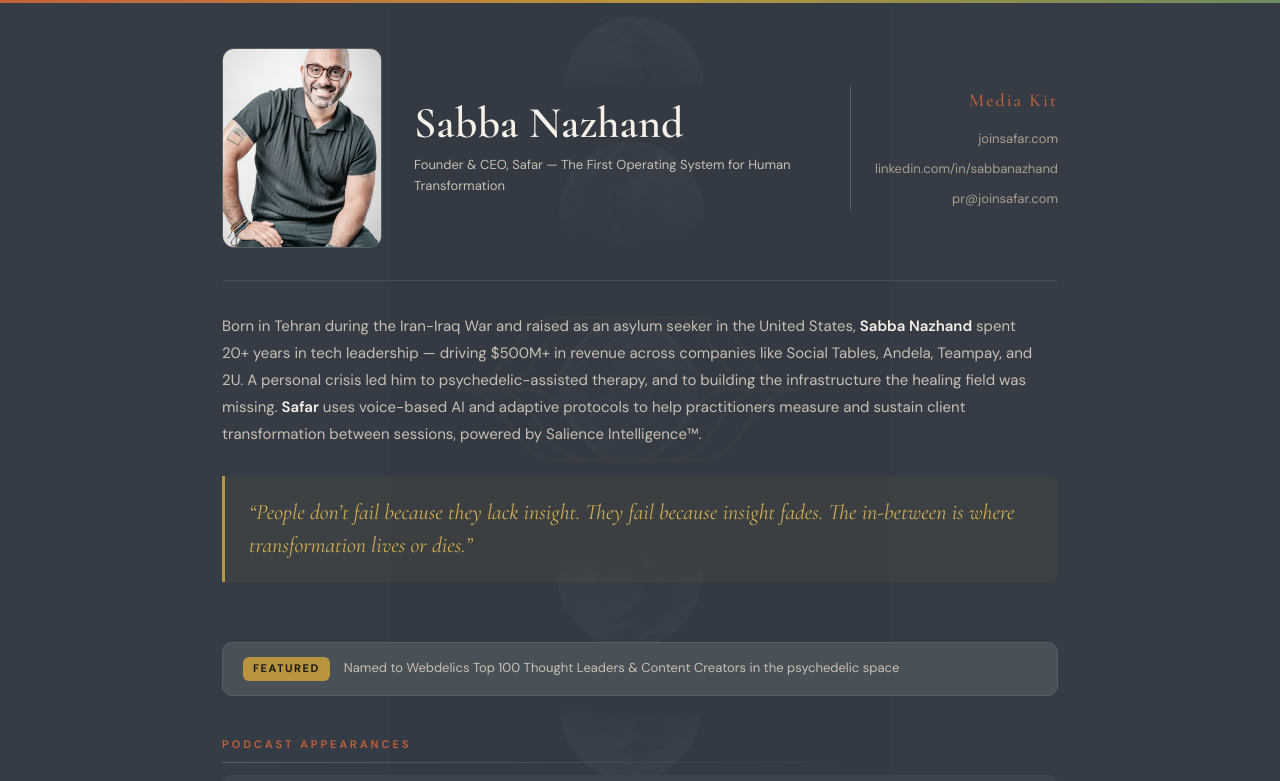
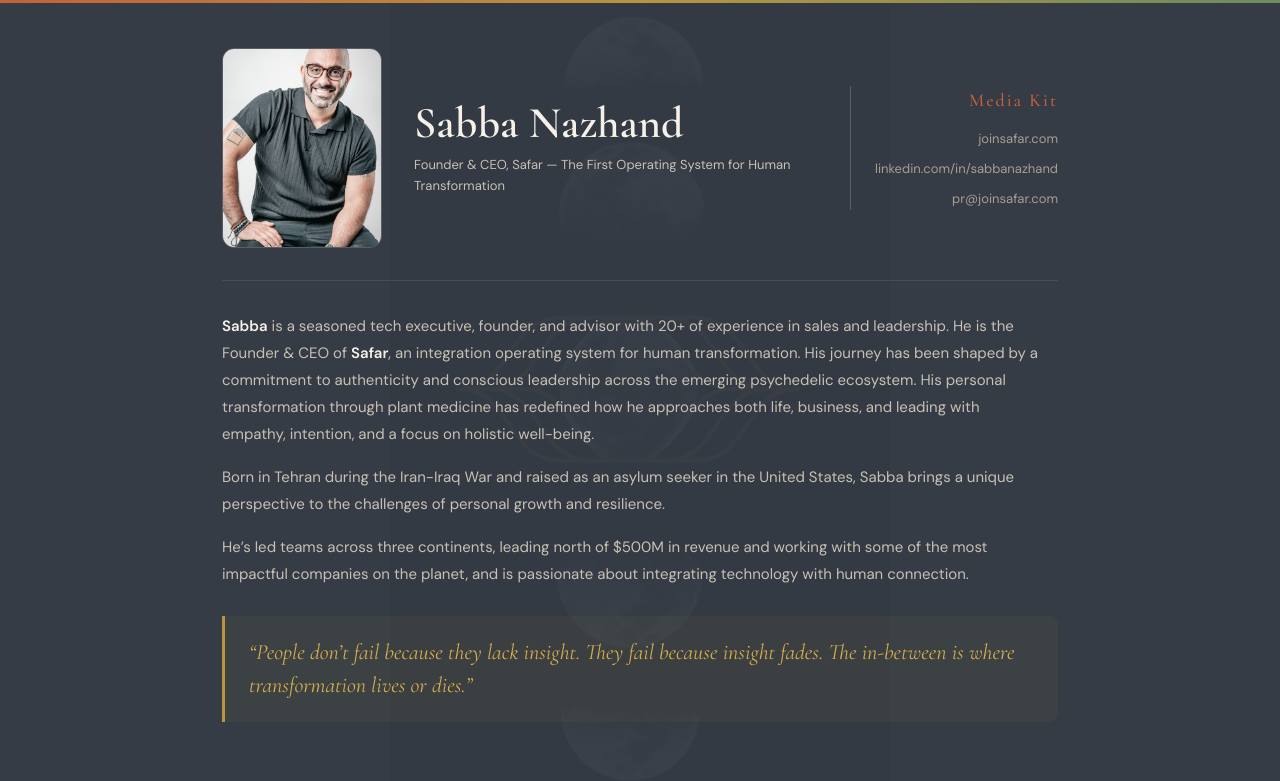
Before and after one commit to sabbanaz/sabbamediakit, a React (Vite) app: page / in a window 1280 px wide. Shown: the top 781 px of the page. Built offline with nearby package versions, Linux system fonts and the light colour scheme.

Commit message:
Update bio section with new copy
https://claude.ai/code/session_01MaVHHBPo5KfQvFsvd7nQdn

```diff
--- a/src/components/Bio.jsx
+++ b/src/components/Bio.jsx
@@ -1,16 +1,29 @@
 export default function Bio() {
   return (
     <section className="bio">
-      <p className="bio__text">
-        Born in Tehran during the Iran-Iraq War and raised as an asylum seeker in
-        the United States, <strong>Sabba Nazhand</strong> spent 20+ years in tech
-        leadership — driving $500M+ in revenue across companies like Social
-        Tables, Andela, Teampay, and 2U. A personal crisis led him to
-        psychedelic-assisted therapy, and to building the infrastructure the
-        healing field was missing. <strong>Safar</strong> uses voice-based AI and
-        adaptive protocols to help practitioners measure and sustain client
-        transformation between sessions, powered by Salience Intelligence™.
-      </p>
+      <div className="bio__text">
+        <p>
+          <strong>Sabba</strong> is a seasoned tech executive, founder, and advisor
+          with 20+ of experience in sales and leadership. He is the Founder &amp;
+          CEO of <strong>Safar</strong>, an integration operating system for human
+          transformation. His journey has been shaped by a commitment to
+          authenticity and conscious leadership across the emerging psychedelic
+          ecosystem. His personal transformation through plant medicine has
+          redefined how he approaches both life, business, and leading with
+          empathy, intention, and a focus on holistic well-being.
+        </p>
+        <p style={{ marginTop: 16 }}>
+          Born in Tehran during the Iran-Iraq War and raised as an asylum seeker
+          in the United States, Sabba brings a unique perspective to the
+          challenges of personal growth and resilience.
+        </p>
+        <p style={{ marginTop: 16 }}>
+          He&rsquo;s led teams across three continents, leading north of $500M in
+          revenue and working with some of the most impactful companies on the
+          planet, and is passionate about integrating technology with human
+          connection.
+        </p>
+      </div>
       <blockquote className="bio__quote">
         <p>
           &ldquo;People don&rsquo;t fail because they lack insight. They fail
```
